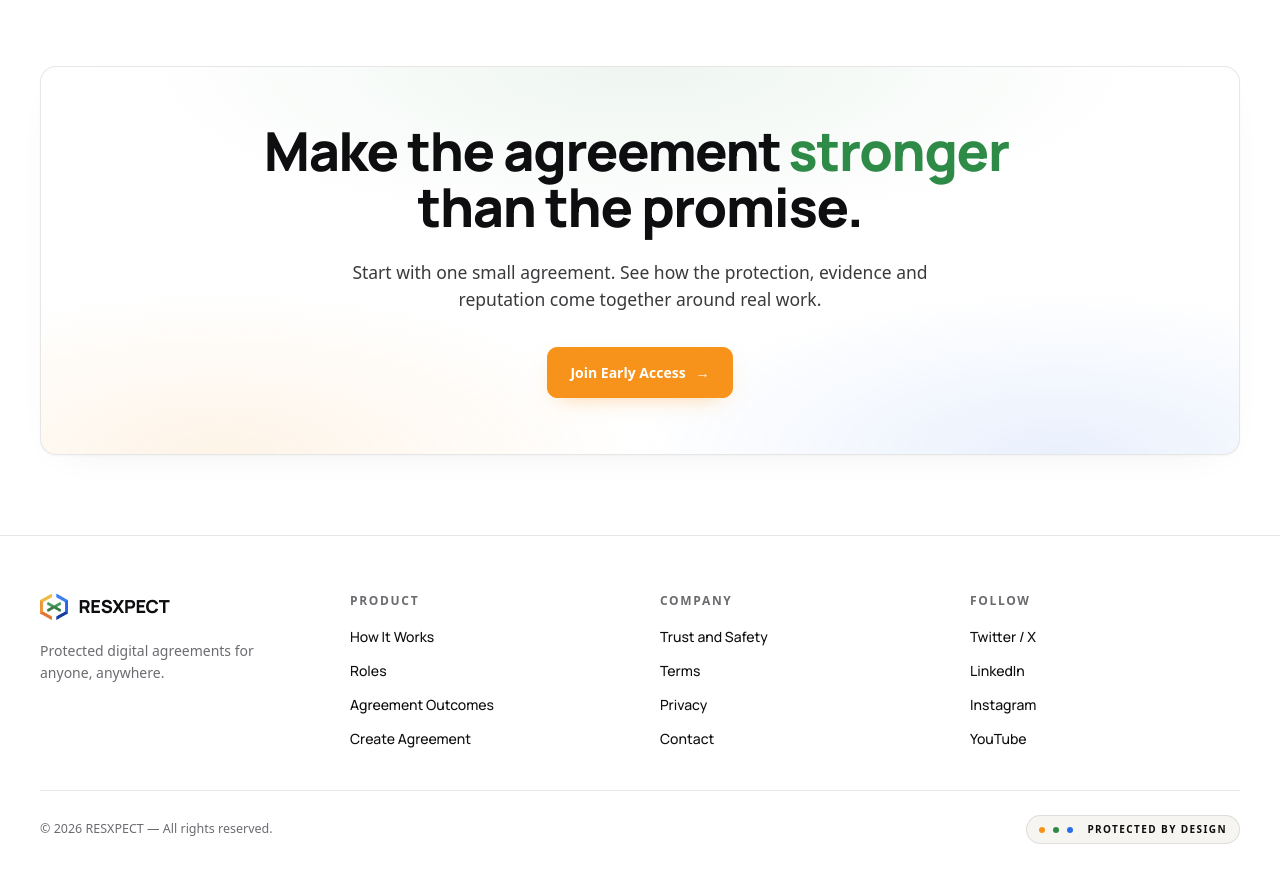
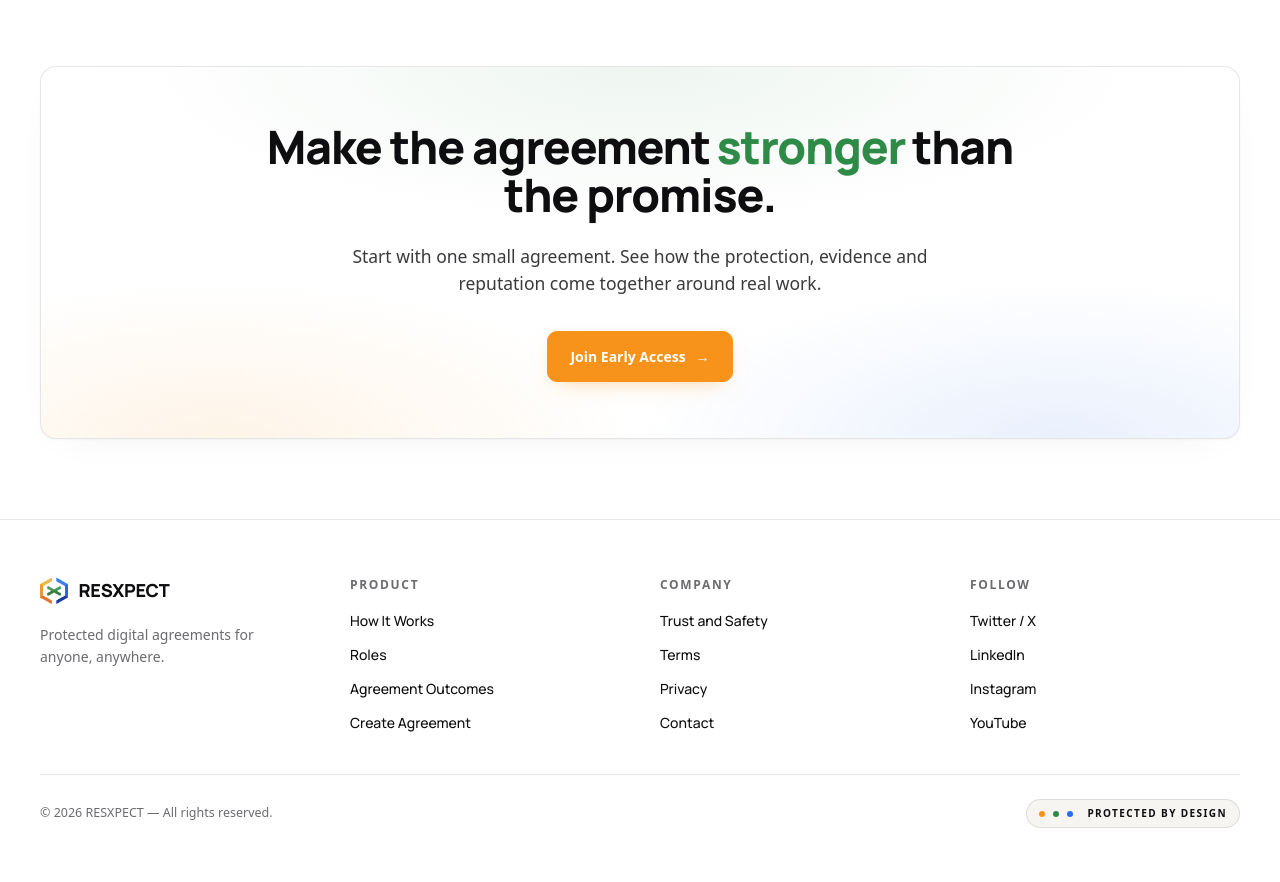
Before and after one commit to resxpect/resxpect-website, a React (Create React App) app: page / in a window 1280 px wide. Shown: the part 4120-5002 px from the top of the page. Built offline with nearby package versions, Linux system fonts and the light colour scheme.

Commit message:
Reduce final CTA heading size

```diff
--- a/src/components/sections/FinalCTA.jsx
+++ b/src/components/sections/FinalCTA.jsx
@@ -25,7 +25,7 @@ const FinalCTA = () => {
                         <h2
                             className="font-display mb-6"
                             style={{
-                                fontSize: "clamp(30px, 4.2vw, 56px)",
+                                fontSize: "clamp(27px, 3.6vw, 48px)",
                                 lineHeight: 1.04,
                                 letterSpacing: "-0.025em",
                                 color: "var(--ink)",
```
